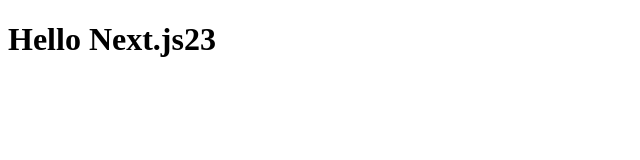
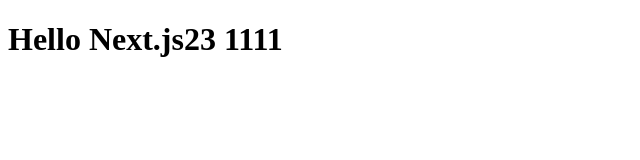
Before and after one commit to OrcaPracticas/gh-next-actions-main, a Next.js app: page / in a window 1280 px wide. Shown: the top 160 px of the page, without its empty margins (0-640 px from the left). Built offline with nearby package versions, Linux system fonts and the light colour scheme.

Commit message:
fiix: carga de constante

```diff
--- a/src/pages/index.js
+++ b/src/pages/index.js
@@ -3,7 +3,7 @@
   const a = 1111;
   return (
     <>
-      <h1>Hello Next.js23</h1>
+      <h1>Hello Next.js23 {a}</h1>
     </>
   )
 }
```
